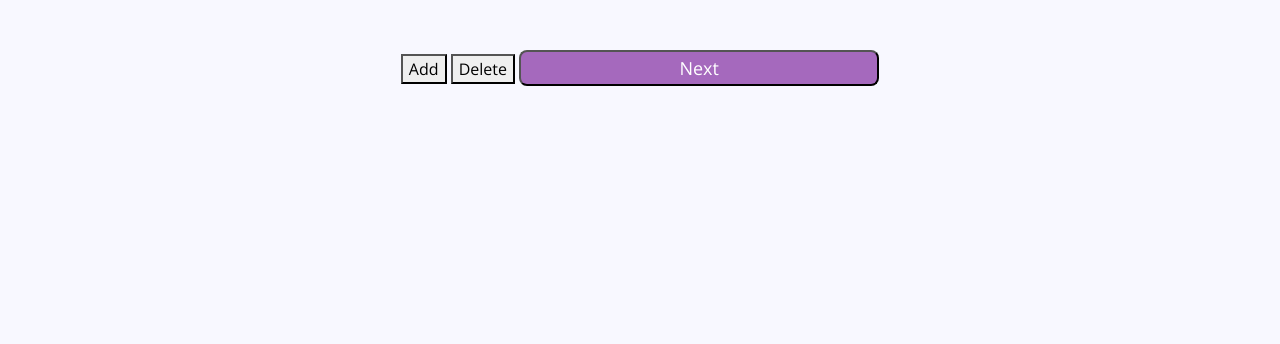
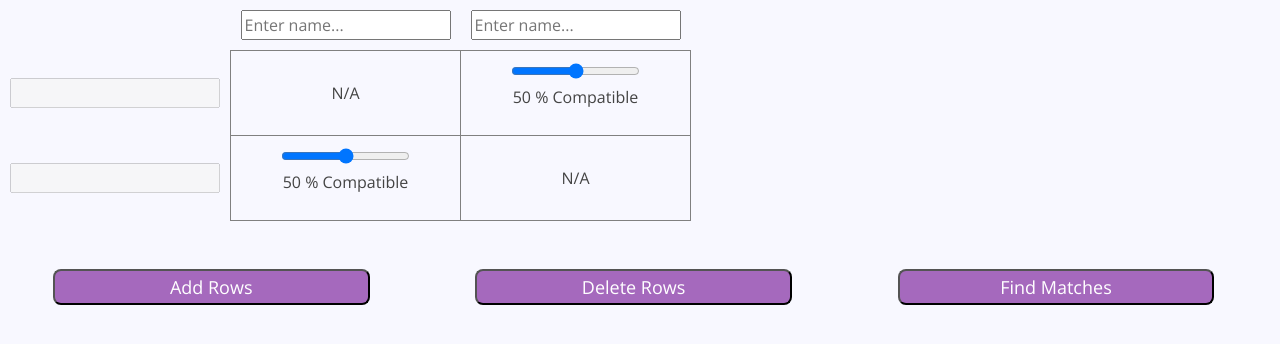
Before and after one commit to iQuHACK/2021_Qinder, a Flask app: page / in a window 1280 px wide. Shown: the top 344 px of the page. Run offline with Flask 2, Linux system fonts and the light colour scheme; some libraries are stand-ins or nearby versions.

Commit message:
made home page prettier

```diff
--- a/static/assets/css/style.css
+++ b/static/assets/css/style.css
@@ -8,6 +8,9 @@
 /*--------------------------------------------------------------
 # General
 --------------------------------------------------------------*/
+form {
+    width:100%
+}
 body {
   font-family: "Open Sans", sans-serif;
   color: #444444;
@@ -35,12 +38,8 @@ form {
     display: inline-block;
 }
 
-input:hover{
-  color:blue;
-}
-
-input[type=submit] {
-    width: 20em;  height: 2em;
+input[type=submit], button {
+    width: 75%;  height: 2em;
     font-size: large;
     border-radius: 8px;
     font-family: "Open Sans", sans-serif;
@@ -49,7 +48,7 @@ input[type=submit] {
 
 }
 
-input[type=submit]:hover{
+input[type=submit]:hover, button:hover {
   transform: scale(1.2);
 }
 
--- a/templates/home.html
+++ b/templates/home.html
@@ -12,9 +12,21 @@
 	</script>
 
 	<style>
+    table {
+      border-collapse: collapse;
+      border-spacing: 10px;
+
+    }
+    th {
+      padding: 10px;
+    }
+    td {
+      border: 1px solid gray;
+      padding: 10px;
+    }
 	.column {
 	  float: left;
-	  width: 50%;
+	  width: 33%;
 	}
 
 	/* Clear floats after the columns */
@@ -41,7 +53,7 @@
             var update_slider = function(i, j) {
                 var value = document.getElementById("compat[" + i + "][" + j + "]").value;
                 document.getElementById("compat[" + j + "][" + i + "]").value = value;
-                var display_str = value + " %";
+                var display_str = value + " % Compatible";
                 if (value == 0) {display_str = "Invalid Pair";}
                 document.getElementById("compat_label[" + i + "][" + j + "]").innerHTML = display_str;
                 document.getElementById("compat_label[" + j + "][" + i + "]").innerHTML = display_str;
@@ -55,6 +67,7 @@
                 document.getElementById("names").appendChild(name);
                 name.setAttribute("id", "name" + N);
                 var name_input = document.createElement("input");
+                name_input.placeholder = "Enter name..."
                 name_input.name = "names[" + N + "]";
                 name_input.setAttribute("id", name_input.name);
                 name_input.onchange = update_names;
@@ -75,7 +88,7 @@
                     new_col.appendChild(input);
                     var label = document.createElement("p");
                     label.setAttribute("id", "compat_label[" + i + "][" + N + "]");
-                    label.innerHTML = "50 %";
+                    label.innerHTML = "50 % Compatible";
 				    new_col.appendChild(document.createElement("br"));
                     new_col.appendChild(label);
                 }
@@ -105,7 +118,7 @@
                         new_col.appendChild(input);
                         var label = document.createElement("p");
                         label.setAttribute("id", "compat_label[" + N + "][" + i + "]");
-                        label.innerHTML = "50 %";
+                        label.innerHTML = "50 % Compatible";
                         new_col.appendChild(document.createElement("br"));
                         new_col.appendChild(label);
                     } else {
@@ -136,7 +149,7 @@
 				document.getElementById("male").submit();
 				document.getElementById("female").submit();
 			};
-
+		    window.onload = function() { add(); add(); };
 		</script>
 
         <title>Home</title>
@@ -147,14 +160,14 @@
         <table>
           <tbody id="compat">
             <tr id="names">
-              <td></td>
+              <th></th>
             </tr>
           </tbody>
         </table>
 		<br><br>
-		<button type="button" onclick="add();add();">Add</button>
-		<button type="button" onclick="del();add();">Delete</button>
-		<input type="submit" value="Next">
+        <div class="column"><button type="button" onclick="add();add();">Add Rows</button></div>
+		<div class="column"><button type="button" onclick="del();del();">Delete Rows</button></div>
+		<div class="column"><input type="submit" value="Find Matches"></div>
 		</form>
 
 
```
